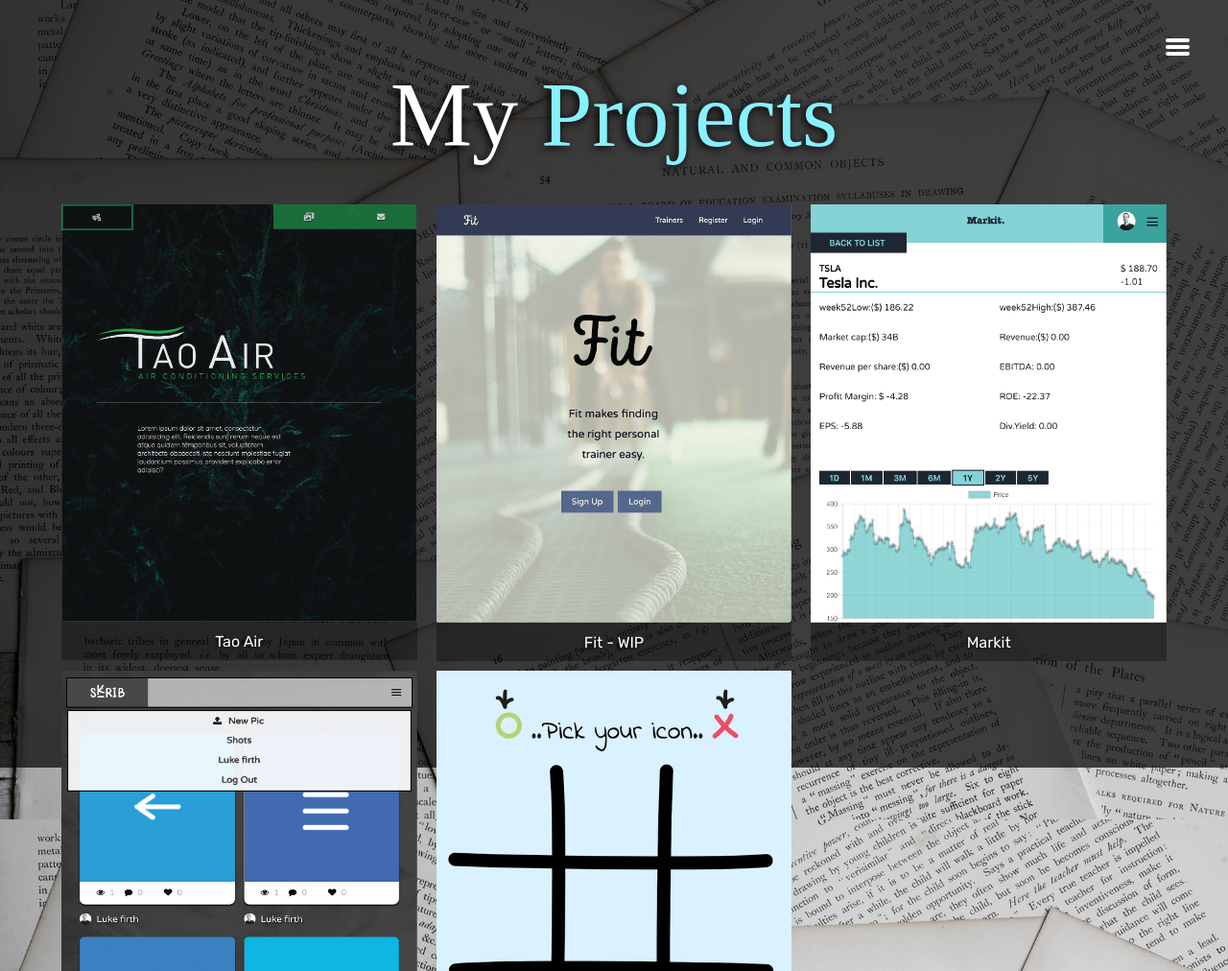
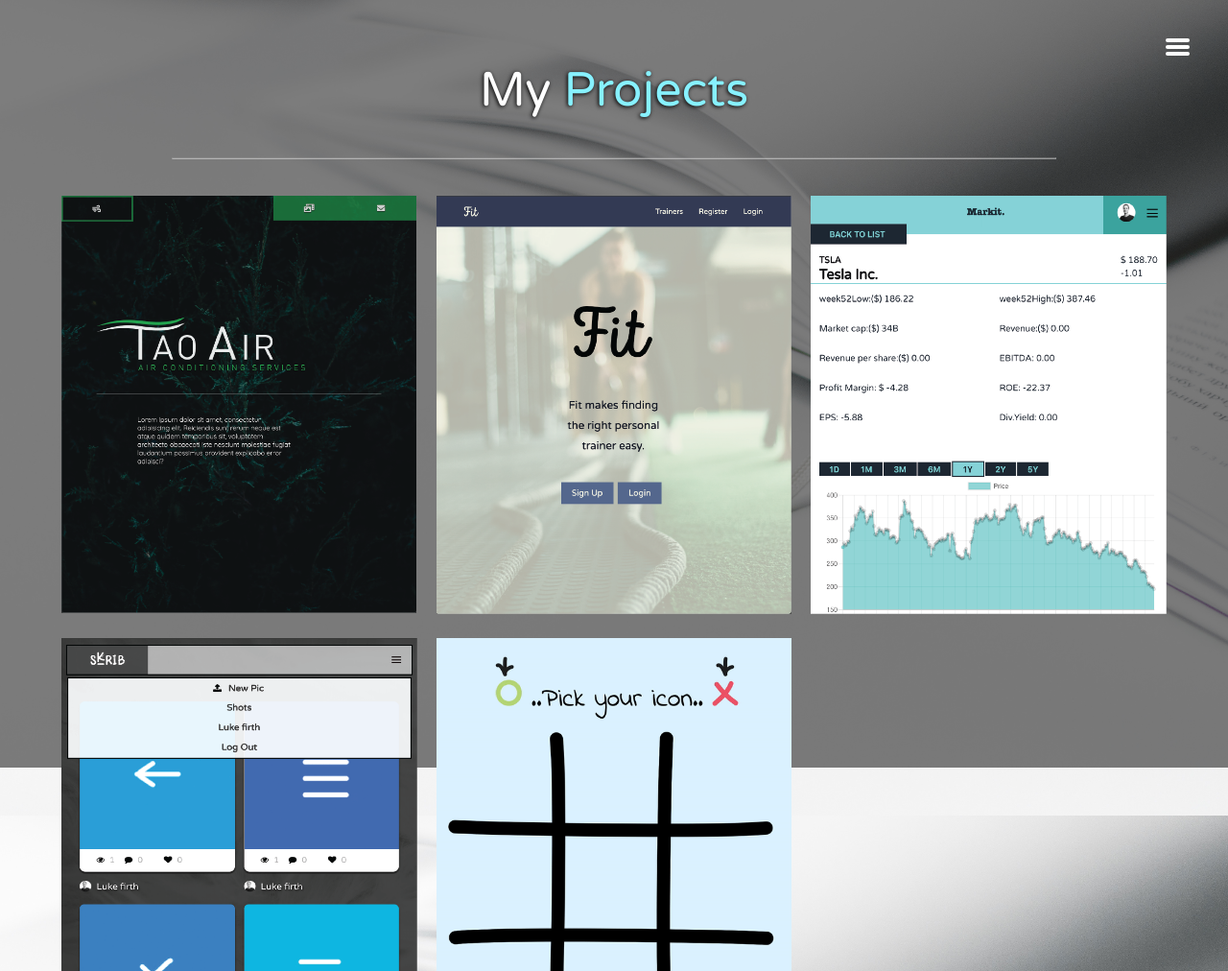
Before and after one commit to LukeAnton/Portfolio, a website: page dist/projects.html in a window 1280 px wide. Shown: the top 1012 px of the page at 96% size. Drawn offline with Linux system fonts and the light colour scheme; a web font is replaced by a local one.

Commit message:
minor fixes

```diff
--- a/scss/_config.scss
+++ b/scss/_config.scss
@@ -1,10 +1,10 @@
 //colors & imports
-$primary-color: #000000;
+$primary-color: black;
 $secondary-color: #87f1ff;
 $show-home-image: true;
-$home-image: url(../img/bookb.jpg);
-$sub-image: url(../img/sub.jpeg);
-$background-opacity: 0.7;
+$home-image: url(../img/bookb1.jpg);
+$sub-image: url(../img/sub1.jpg);
+$background-opacity: 0.5;
 @import url("https://fonts.googleapis.com/css?family=Rubik:300,400,500,700,900&display=swap");
 
 @mixin easeOut {
@@ -24,7 +24,7 @@ $background-opacity: 0.7;
         top: 0;
         right: 0;
         width: 100%;
-        height: 100%;
+        height: 100vh;
         z-index: -1;
         background: rgba($primary-color, $background-opacity);
       }
--- a/scss/_menu.scss
+++ b/scss/_menu.scss
@@ -15,7 +15,6 @@
     margin: 0 0 3px 0;
     background: #fff;
     @include easeOut;
-
     &:hover {
     }
   }
@@ -29,7 +28,6 @@
       &:nth-child(1) {
         transform: rotate(45deg) translate(5px, 5px);
       }
-
       //Line 1 - Rotate
       &:nth-child(2) {
         opacity: 0;
@@ -49,7 +47,6 @@
   width: 100%;
   opacity: 0.9;
   visibility: hidden;
-
   &.show {
     visibility: visible;
   }
@@ -73,7 +70,6 @@
     list-style: none;
     transform: translate3d(0, -100%, 0);
     @include easeOut;
-
     &.show {
       // Slide in from top
       transform: translate3d(0, 0, 0);
@@ -113,17 +109,18 @@
   .nav-item {
     transform: translate3d(600px, 0, 0);
     @include easeOut;
-
     &.show {
       //Slide in from right
       transform: translate3d(0, 0, 0);
     }
-
     &.current > a {
       color: $secondary-color;
     }
   }
-
+  .nav-text {
+    display: inline-block;
+    margin-top: 5px !important;
+  }
   .nav-link {
     width: 100%;
     height: 60px;
@@ -133,20 +130,21 @@
     position: relative;
     font-size: 20px;
     padding: 25px 50px 58px 50px;
+    margin-bottom: 20px;
     text-transform: uppercase;
     font-weight: 500;
     color: white;
     text-decoration: none;
+
     @include easeOut;
   }
   .nav-link:hover {
     @include easeOut;
+    border: 2px solid $secondary-color;
     background-color: rgba(0, 0, 0, 0.4);
-    border: 3px solid $secondary-color;
+
     color: $secondary-color;
     font-weight: 200;
-    margin-top: -5px;
-    font-size: 30px;
   }
 }
 
--- a/scss/main.scss
+++ b/scss/main.scss
@@ -3,18 +3,20 @@
 @import "menu";
 @import "mobile";
 @import "preloader";
-
+@import url("https://fonts.googleapis.com/css?family=Varela+Round&display=swap");
 * {
   box-sizing: border-box;
 }
 
 body {
   @include background;
+
   background: rgb(41, 41, 41);
   color: set-text-color($primary-color);
-  height: 100%;
+  height: 100vh;
   margin: 0;
-  font-family: "Rubik", sans-serif;
+  padding: 0;
+  font-family: "Varela Round", sans-serif;
   list-style: 2.5;
 }
 // Headings
@@ -26,11 +28,15 @@ body {
 h1 {
   font-family: oxladeimport;
 }
-
+.sec {
+  margin-bottom: 40px !important;
+  font-family: "Varela Round", sans-serif;
+  font-size: 50px !important;
+}
 h1,
 h2,
 h3 {
-  text-shadow: -2px 2px 10px black;
+  text-shadow: -1px 1px 4px black;
   text-align: center;
   margin: 0;
   font-weight: 300;
@@ -51,7 +57,9 @@ h3 {
   text-align: left !important;
 }
 //icons
-
+i {
+  font-size: 60px;
+}
 header {
   position: fixed;
   z-index: 2;
@@ -151,23 +159,28 @@ main {
 }
 
 .about-info {
+  margin-top: 40px !important;
   text-align: center;
+  font-family: "Varela Round", sans-serif;
+  text-shadow: -1px 1px 2px black;
   .skills {
+    margin-top: 70px !important;
     padding: 0;
     margin: auto;
-    text-shadow: -1px 1px 4px black;
+    text-shadow: -0.5px 0.5px 0.2px black;
     text-align: center;
     display: grid;
-    grid-gap: 40px;
+    grid-gap: 4px;
     grid-template-columns: repeat(5, auto);
     grid-gap: 1px;
-    font-family: "Rubik", sans-serif;
   }
   #bio {
     text-align: center;
   }
   .font {
-    font-family: "Rubik", sans-serif;
+    font-family: "Varela Round", sans-serif !important;
+    font-size: 10px;
+    font-weight: 900;
   }
 }
 
@@ -176,7 +189,7 @@ main {
   display: grid;
   grid-gap: 20px;
   grid-template-columns: repeat(3, 1fr);
-
+  padding: 0;
   .img1,
   .img2,
   .img3,
@@ -184,10 +197,9 @@ main {
   .img5,
   .img6 {
     width: 100%;
-
-    border-bottom: 40px rgba(black, 0.3) solid;
+    padding: 0;
     &:hover {
-      opacity: 0.5;
+      filter: blur(8px);
       @include easeOut;
     }
   }
@@ -196,16 +208,16 @@ main {
     text-align: center;
     margin-top: -33px;
     color: white;
-    text-shadow: -1px 1px 4px black;
+    text-shadow: -1px 1px 10px black;
   }
 }
-
+.showw {
+}
 //Contact Page
 .boxes {
   margin-top: 150px;
   display: block;
   text-align: center;
-
   .mail {
     display: inline-block;
     height: 190px;
@@ -257,23 +269,6 @@ ul {
   color: white;
 }
 
-.main-footer {
-  text-align: center;
-  padding: 20px;
-  /*   background: rgba(0, 0, 0, 0.7);
-color: set-text-color($primary-color); */
-  height: 65px;
-  margin: 0 10px 10px 10px;
-}
-.main-footer:after {
-  visibility: hidden;
-  display: block;
-  content: " ";
-  clear: both;
-  height: 0;
-  font-size: 0;
-}
-
 #fLeft {
   float: left;
   margin-left: 10px;
@@ -282,4 +277,87 @@ color: set-text-color($primary-color); */
   float: right;
   margin-right: 10px;
 }
+
+.hr2 {
+  opacity: 0.5;
+  margin: 0 10%;
+}
+///////////
+
+.showw {
+  width: 100%;
+  height: 100%;
+  float: left;
+  overflow: hidden;
+  position: relative;
+  text-align: center;
+}
+.blur {
+  filter: blur(8px);
+}
+.showw .mask {
+  width: 100%;
+  height: 100%;
+  position: absolute;
+  overflow: hidden;
+  top: 0;
+  left: 0;
+}
+.project-info {
+  margin-top: 10px !important;
+}
+.show-second img {
+  transition: all 0.3s ease-in-out;
+}
+.show-second .mask {
+  background-color: rgba(black, 0.6);
+  transform: translateX(-110%);
+  opacity: 1;
+  transition: all 0.4s ease-in-out;
+}
+.show-second:hover .mask {
+  transform: translateX(0px);
+}
+.details-container {
+  margin-top: 10%;
+}
+.show-second:hover p {
+  opacity: 1;
+  transition-delay: 0.8s;
+}
+.project-name {
+  margin-top: 1px !important;
+  font-size: 30px;
+}
+.what {
+  margin-top: -3px;
+  color: rgb(231, 232, 255);
+  letter-spacing: 3px;
+}
+.techu {
+  margin-top: 10px;
+  color: rgb(231, 232, 255);
+  letter-spacing: 3px;
+  font-size: 13px;
+}
+.tech {
+  font-size: 12px;
+}
+.hr1 {
+  opacity: 0.3;
+  margin-top: -10px;
+  margin-left: 40px;
+  margin-right: 40px;
+}
+
+.pcons {
+  padding: 30px;
+  color: white;
+  font-size: 20px;
+  &:hover {
+    color: $secondary-color;
+  }
+}
+//////////
+
 @import "mobile";
```
Also changed, not shown: dist/about.html, dist/css/main.css, dist/img/bookb1.jpg (added), dist/img/sub1.jpg (added), dist/index.html, dist/js/main.js, dist/projects.html.
